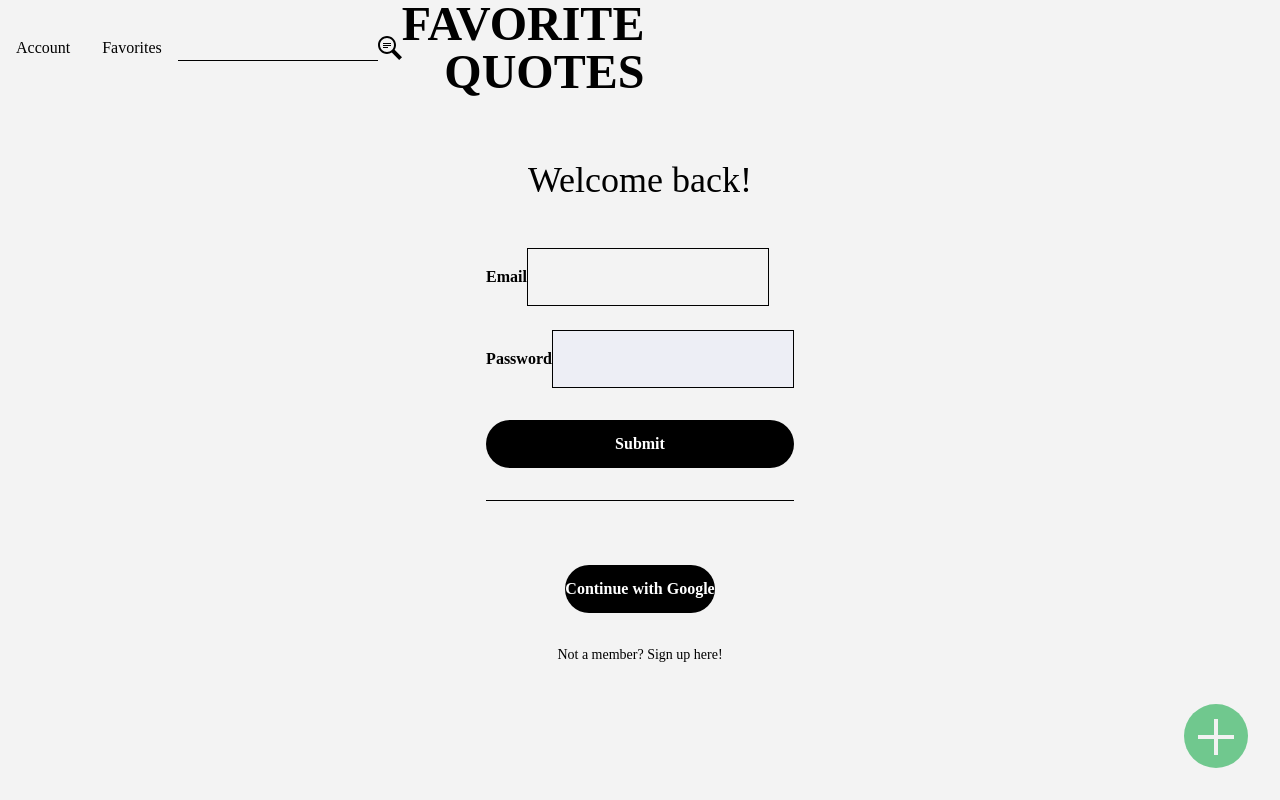
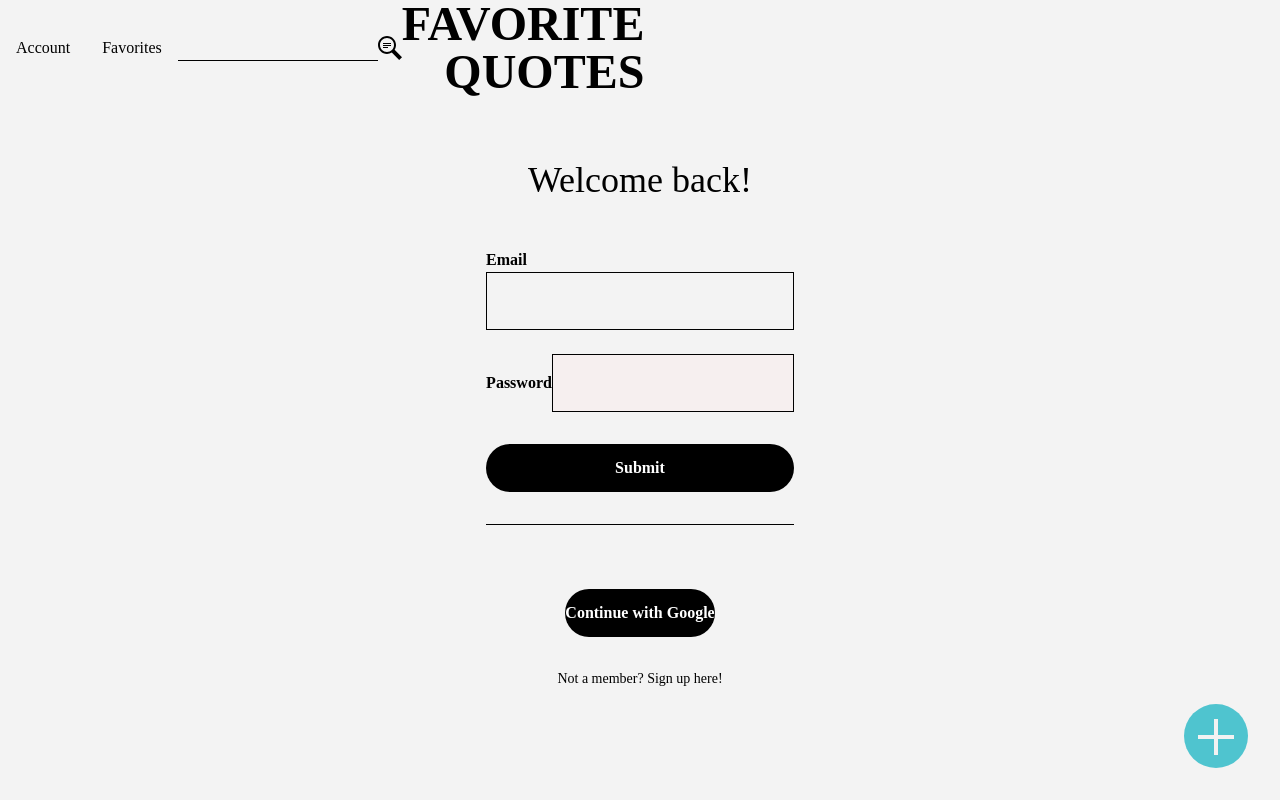
Before and after one commit to sakura248/Favorite-Quotes, a React (Create React App) app: page /Login in a window 1280 px wide. Built offline with nearby package versions, Linux system fonts and the light colour scheme; no server answers.

Commit message:
fixed sign up

```diff
--- /dev/null
+++ b/src/components/Auth/AuthInput.jsx
@@ -0,0 +1,26 @@
+/* eslint-disable react/prop-types */
+import React from "react";
+import PropTypes from "prop-types";
+
+function AuthInput({ errorMessage, labelName, type, name, onChange }) {
+  return (
+    <div>
+      <label className="font-bold mb-2 mt-4 flex flex-col" htmlFor={name}>
+        {labelName}
+        {errorMessage && <p>something wrong</p>}
+        <input
+          className="border py-4 px-5 inline-block box-border border-solid border-black bg-transparent"
+          type={type}
+          name={name}
+          onChange={onChange}
+        />
+      </label>
+    </div>
+  );
+}
+
+AuthInput.propTypes = {
+  errorMessage: PropTypes.string.isRequired,
+};
+
+export default AuthInput;
--- a/src/components/Auth/Login.jsx
+++ b/src/components/Auth/Login.jsx
@@ -2,6 +2,7 @@ import React, { useState } from "react";
 import { useNavigate, useLocation, Link } from "react-router-dom";
 import { signInWithEmailAndPassword } from "firebase/auth";
 import { auth } from "../../firebase-config";
+import AuthInput from "./AuthInput";
 import GoogleAuth from "./GoogleAuth";
 
 function Login() {
@@ -30,22 +31,6 @@ function Login() {
       seterrorMessage(error.message);
       console.log(errorMessage);
     }
-    // const userCredential = await signInWithEmailAndPassword(auth, email, password)
-    // .then((userCredential) => {
-    // Signed in
-    // const user = userCredential.user;
-    // let from = location.state?.from?.pathname || '/'
-    // console.log(from)
-    // navigate(from)
-    // console.log(navigate(from));
-
-    // })
-    // .catch((error) => {
-    //     // const errorCode = error.code;
-    //     const errorMessage = error.message;
-    //     console.log(errorMessage)
-    //     // ..
-    //   });
   };
 
   const handleEmail = (e) => {
@@ -60,7 +45,14 @@ function Login() {
       <h1 className="text-4xl">Welcome back!</h1>
 
       <form onSubmit={handleLogin} className="flex flex-col my-8">
-        <label className="font-bold mb-2 mt-4" htmlFor="email">
+        <AuthInput
+          labelName="Email"
+          type="email"
+          name="email"
+          onChange={handleEmail}
+        />
+
+        {/* <label className="font-bold mb-2 mt-4 flex flex-col " htmlFor="email">
           Email
           {errorMessage && <p>something wrong</p>}
           <input
@@ -68,9 +60,8 @@ function Login() {
             type="email"
             name="email"
             onChange={handleEmail}
-            // ref={emailRef}
           />
-        </label>
+        </label> */}
 
         <label className="font-bold mb-2 mt-4" htmlFor="password">
           Password
@@ -80,7 +71,6 @@ function Login() {
             type="password"
             name="password"
             onChange={handlePassword}
-            // ref={emailPassword}
           />
         </label>
 
--- a/src/components/Auth/SignUp.jsx
+++ b/src/components/Auth/SignUp.jsx
@@ -1,35 +1,52 @@
 import React, { useState } from "react";
 import { createUserWithEmailAndPassword } from "firebase/auth";
-// import provider from '../../firebase-config'
-import { useNavigate, useLocation } from "react-router-dom";
+
+import { useNavigate, useLocation, Link } from "react-router-dom";
 import GoogleAuth from "./GoogleAuth";
 import { auth } from "../../firebase-config";
 
 function SignUp() {
   const [email, setEmail] = useState("");
   const [password, setPassword] = useState("");
+  const [errorMessage, seterrorMessage] = useState("");
   const navigate = useNavigate();
   const location = useLocation();
 
-  const handleSubmit = (e) => {
+  const handleSubmit = async (e) => {
     e.preventDefault();
-    createUserWithEmailAndPassword(auth, email, password)
-      // eslint-disable-next-line no-unused-vars
-      .then((userCredential) => {
-        // Signed in
-        // const user = userCredential.user;
-        setEmail("");
-        setPassword("");
+    try {
+      const userCredential = await createUserWithEmailAndPassword(
+        auth,
+        email,
+        password
+      );
+      if (userCredential) {
+        console.log(userCredential);
         const from = location.state?.from?.pathname || "/";
-        console.log(from);
         navigate(from, { replace: true });
-      })
-      .catch((error) => {
-        // const errorCode = error.code;
-        // const errorMessage = error.message;
-        console.log(error);
-      });
+      }
+    } catch (error) {
+      seterrorMessage(error);
+      console.log(error, errorMessage);
+    }
   };
+
+  //   createUserWithEmailAndPassword(auth, email, password)
+  //     .then((userCredential) => {
+  //       // Signed in
+  //       const user = userCredential.user;
+  //       setEmail("");
+  //       setPassword("");
+  //       const from = location.state?.from?.pathname || "/";
+  //       navigate(from, { replace: true });
+  //     })
+  //     .catch((error) => {
+  //       const errorCode = error.code;
+  //       const errorMessage = error.message;
+  //       console.log(error);
+  //     });
+  // };
+
   const handleEmail = (e) => {
     // console.log(e.target.value)
     setEmail(e.target.value);
@@ -70,15 +87,13 @@ function SignUp() {
           Submit
         </button>
         <hr className="border-black" />
-        {/* <button
-        className="bg-black text-white font-bold rounded-full my-8 py-3"
-      >
-        Continue with Google
-      </button> */}
       </form>
       <GoogleAuth />
+      <Link to="/Login" className="text-sm text-center hover:underline">
+        Already a member? Login here!
+      </Link>
     </div>
   );
-};
+}
 
 export default SignUp;
--- a/src/components/ListItem/Quote.jsx
+++ b/src/components/ListItem/Quote.jsx
@@ -122,9 +122,11 @@ function Quote({
     setIsOpen(false);
   }
 
+  console.log(quoteLists.length);
+
   return (
     <div>
-      {quoteLists &&
+      {quoteLists.length > 0 ? (
         quoteLists.map((quoteItem) => (
           <div
             key={quoteItem.id}
@@ -180,7 +182,12 @@ function Quote({
               </button>
             </div>
           </div>
-        ))}
+        ))
+      ) : (
+        <div>
+          <p>There is no quote you posted! Add something!</p>
+        </div>
+      )}
       {modalIsOpen && (
         <Modal
           isOpen={modalIsOpen}
--- a/tailwind.config.js
+++ b/tailwind.config.js
@@ -4,17 +4,17 @@ module.exports = {
   theme: {
     extend: {
       colors: {
-        "bg-color": "#edeef5",
-        primary: " #70c88e",
+        "bg-color": "#f6efef",
+        primary: " #4fc4cf",
         "primary-hover": "rgb(242, 80, 66,0.6)",
         secondary: " #f6a541",
-        headline: " #252324",
+        headline: " #181818",
         paragraph: "#252324",
-        stroke: "#252324",
-        main: "#F3F3F3",
+        stroke: "#181818",
+        main: "#f2eef5",
         dark: " #252324",
         "dark-glass": "rgba( 37, 35, 36, 0.6 );",
-        light: "#edeef5",
+        light: "#f2eef5",
       },
       boxShadow: {
         shadow: "0 8px 32px 0 rgba( 31, 38, 135, 0.37 );",
```
Lines whose indentation alone changed are shown as unchanged.
